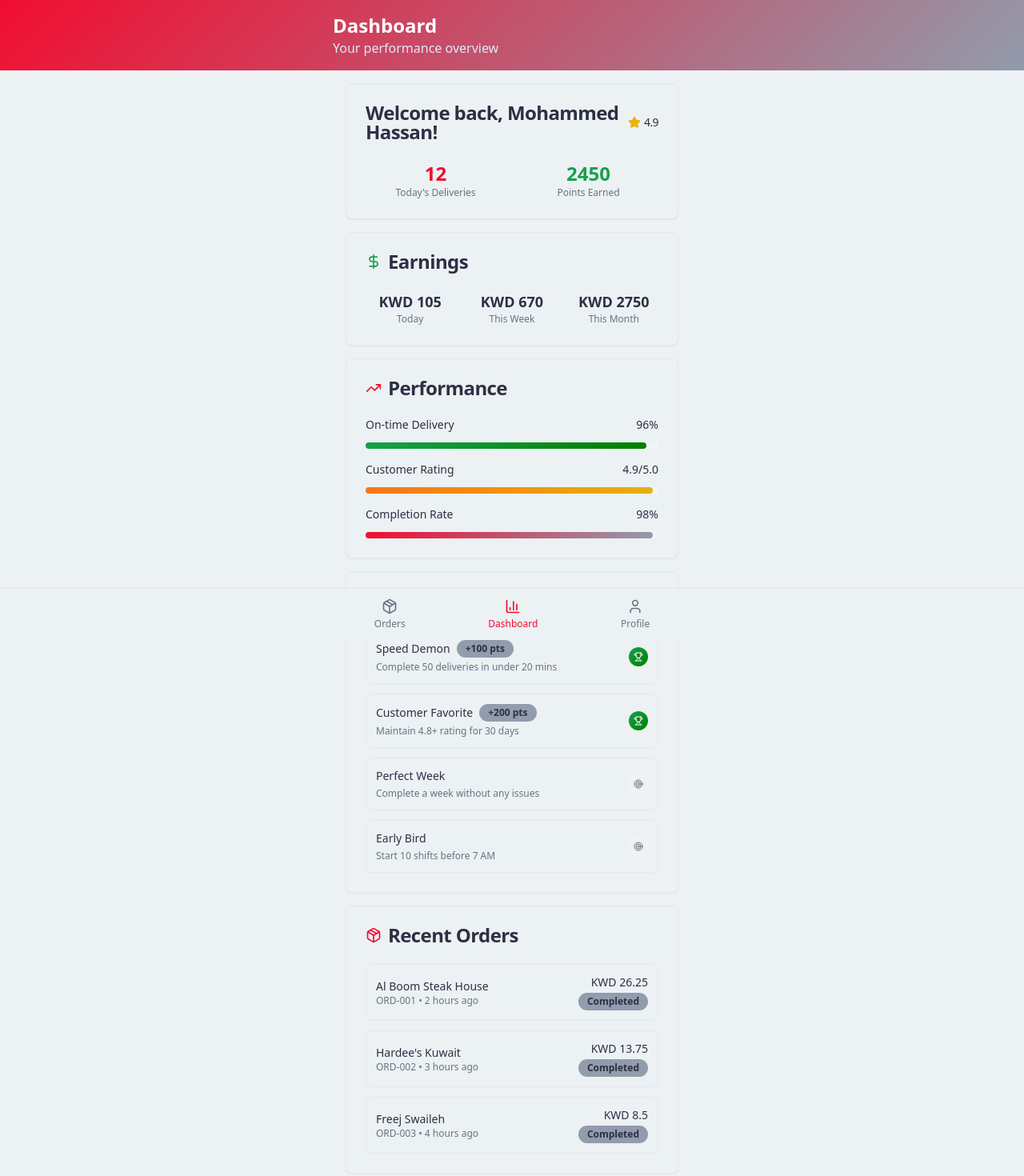
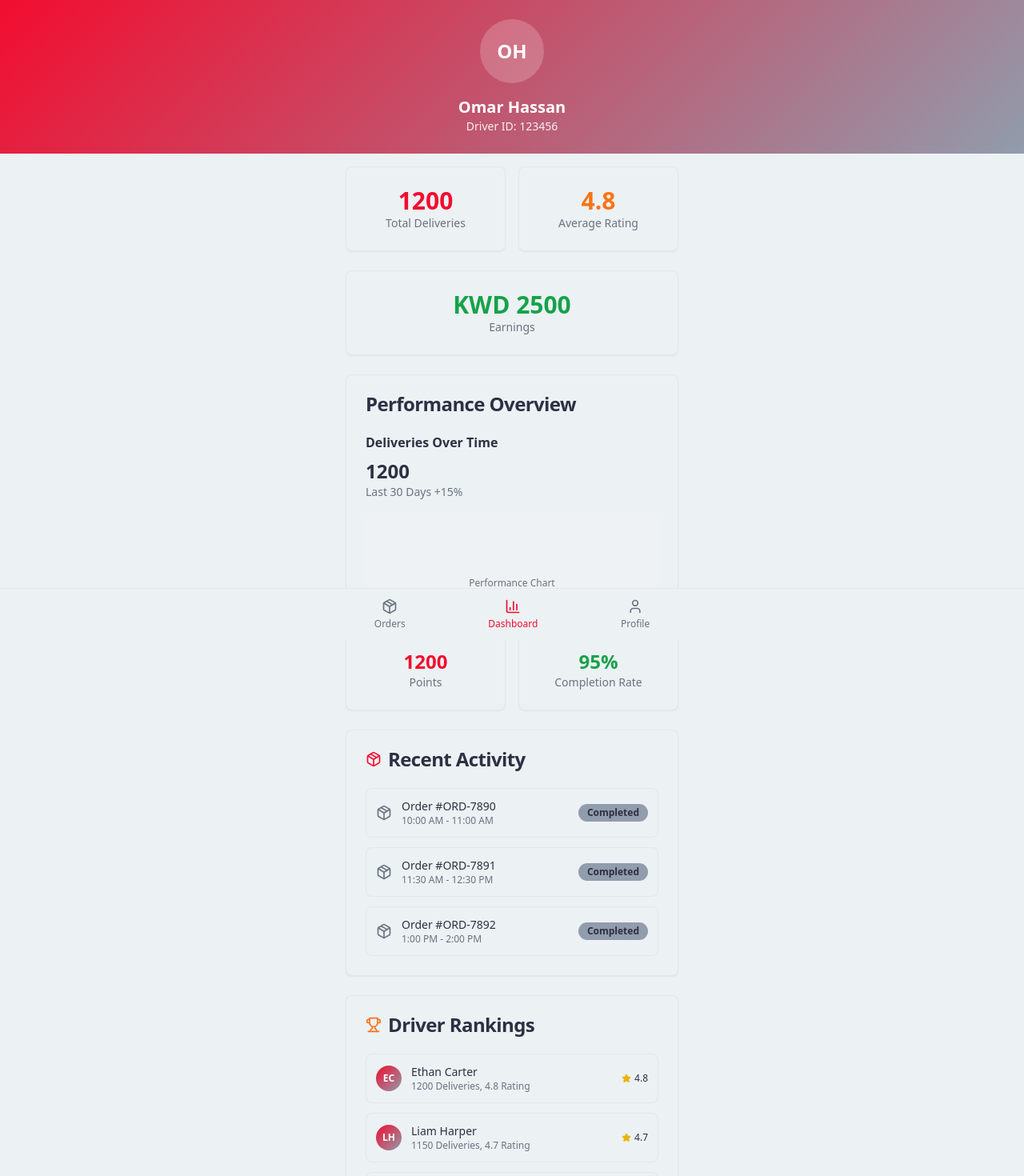
Before and after one commit to sedra-asrawi/wasel-flow-ai, a React (Vite) app: page /dashboard in a window 1280 px wide. Shown: the top 1470 px of the page at 80% size. Built offline with nearby package versions, Linux system fonts and the light colour scheme.

Commit message:
Update UI to match design
Updated the UI to match the provided design, including changes to the driver profile, driver rating, and driver dashboard screens.

```diff
--- a/src/pages/DashboardPage.tsx
+++ b/src/pages/DashboardPage.tsx
@@ -14,209 +14,167 @@ import {
 
 const DashboardPage = () => {
   const driverStats = {
-    name: "Mohammed Hassan",
-    rating: 4.9,
-    totalDeliveries: 847,
-    todayDeliveries: 12,
-    points: 2450,
+    name: "Omar Hassan",
+    driverId: "123456",
+    rating: 4.8,
+    totalDeliveries: 1200,
+    points: 1200,
     earnings: {
+      total: 2500,
       today: 105,
       week: 670,
       month: 2750
     },
     performance: {
+      completionRate: 95,
       onTimeRate: 96,
-      customerRating: 4.9,
-      completionRate: 98
+      customerRating: 4.8
     }
   };
 
-  const achievements = [
-    { title: "Speed Demon", description: "Complete 50 deliveries in under 20 mins", points: 100, achieved: true },
-    { title: "Customer Favorite", description: "Maintain 4.8+ rating for 30 days", points: 200, achieved: true },
-    { title: "Perfect Week", description: "Complete a week without any issues", points: 150, achieved: false },
-    { title: "Early Bird", description: "Start 10 shifts before 7 AM", points: 75, achieved: false }
+  const recentActivity = [
+    { id: "ORD-7890", time: "10:00 AM - 11:00 AM", status: "completed" },
+    { id: "ORD-7891", time: "11:30 AM - 12:30 PM", status: "completed" },
+    { id: "ORD-7892", time: "1:00 PM - 2:00 PM", status: "completed" }
   ];
 
-  const recentOrders = [
-    { id: "ORD-001", restaurant: "Al Boom Steak House", amount: 26.250, time: "2 hours ago", status: "completed" },
-    { id: "ORD-002", restaurant: "Hardee's Kuwait", amount: 13.750, time: "3 hours ago", status: "completed" },
-    { id: "ORD-003", restaurant: "Freej Swaileh", amount: 8.500, time: "4 hours ago", status: "completed" }
+  const driverRankings = [
+    { name: "Ethan Carter", deliveries: 1200, rating: 4.8 },
+    { name: "Liam Harper", deliveries: 1150, rating: 4.7 },
+    { name: "Noah Bennett", deliveries: 1100, rating: 4.6 }
   ];
 
   return (
     <div className="min-h-screen bg-background pb-20">
       {/* Header */}
-      <header className="bg-gradient-primary text-white p-4">
-        <div className="max-w-md mx-auto">
-          <h1 className="text-2xl font-bold">Dashboard</h1>
-          <p className="text-blue-100">Your performance overview</p>
+      <header className="bg-gradient-primary text-white p-6">
+        <div className="max-w-md mx-auto text-center">
+          <div className="w-20 h-20 bg-white/20 rounded-full mx-auto mb-4 flex items-center justify-center">
+            <span className="text-2xl font-bold text-white">
+              {driverStats.name.split(" ").map(n => n[0]).join("")}
+            </span>
+          </div>
+          <h1 className="text-xl font-bold">{driverStats.name}</h1>
+          <p className="text-sm opacity-90">Driver ID: {driverStats.driverId}</p>
         </div>
       </header>
 
-      <div className="max-w-md mx-auto p-4 space-y-4">
-        {/* Driver Overview */}
+      <div className="max-w-md mx-auto p-4 space-y-6">
+        {/* Key Metrics */}
+        <div className="grid grid-cols-2 gap-4">
+          <Card className="text-center">
+            <CardContent className="pt-6">
+              <div className="text-3xl font-bold text-primary">{driverStats.totalDeliveries}</div>
+              <div className="text-sm text-muted-foreground">Total Deliveries</div>
+            </CardContent>
+          </Card>
+          <Card className="text-center">
+            <CardContent className="pt-6">
+              <div className="text-3xl font-bold text-wasel-orange">{driverStats.rating}</div>
+              <div className="text-sm text-muted-foreground">Average Rating</div>
+            </CardContent>
+          </Card>
+        </div>
+
+        {/* Earnings */}
+        <Card className="text-center">
+          <CardContent className="pt-6">
+            <div className="text-3xl font-bold text-wasel-green">KWD {driverStats.earnings.total}</div>
+            <div className="text-sm text-muted-foreground">Earnings</div>
+          </CardContent>
+        </Card>
+
+        {/* Performance Overview */}
         <Card>
           <CardHeader>
-            <CardTitle className="flex items-center justify-between">
-              <span>Welcome back, {driverStats.name}!</span>
-              <div className="flex items-center gap-1">
-                <Star className="h-4 w-4 text-yellow-500 fill-current" />
-                <span className="text-sm font-medium">{driverStats.rating}</span>
-              </div>
-            </CardTitle>
+            <CardTitle>Performance Overview</CardTitle>
           </CardHeader>
           <CardContent>
-            <div className="grid grid-cols-2 gap-4">
-              <div className="text-center">
-                <p className="text-2xl font-bold text-primary">{driverStats.todayDeliveries}</p>
-                <p className="text-xs text-muted-foreground">Today's Deliveries</p>
-              </div>
-              <div className="text-center">
-                <p className="text-2xl font-bold text-wasel-green">{driverStats.points}</p>
-                <p className="text-xs text-muted-foreground">Points Earned</p>
+            <div className="space-y-4">
+              <div>
+                <h4 className="font-semibold mb-2">Deliveries Over Time</h4>
+                <div className="text-2xl font-bold">{driverStats.totalDeliveries}</div>
+                <div className="text-sm text-muted-foreground">Last 30 Days +15%</div>
+                <div className="mt-4 h-24 bg-muted/50 rounded-lg flex items-end justify-center">
+                  <div className="text-xs text-muted-foreground">Performance Chart</div>
+                </div>
               </div>
             </div>
           </CardContent>
         </Card>
 
-        {/* Earnings */}
+        {/* Points & Completion Rate */}
+        <div className="grid grid-cols-2 gap-4">
+          <Card className="text-center">
+            <CardContent className="pt-6">
+              <div className="text-2xl font-bold text-primary">{driverStats.points}</div>
+              <div className="text-sm text-muted-foreground">Points</div>
+            </CardContent>
+          </Card>
+          <Card className="text-center">
+            <CardContent className="pt-6">
+              <div className="text-2xl font-bold text-wasel-green">{driverStats.performance.completionRate}%</div>
+              <div className="text-sm text-muted-foreground">Completion Rate</div>
+            </CardContent>
+          </Card>
+        </div>
+
+        {/* Recent Activity */}
         <Card>
           <CardHeader>
             <CardTitle className="flex items-center gap-2">
-              <DollarSign className="h-5 w-5 text-wasel-green" />
-              Earnings
-            </CardTitle>
-          </CardHeader>
-          <CardContent>
-            <div className="grid grid-cols-3 gap-4 text-center">
-              <div>
-                <p className="text-lg font-bold">KWD {driverStats.earnings.today}</p>
-                <p className="text-xs text-muted-foreground">Today</p>
-              </div>
-              <div>
-                <p className="text-lg font-bold">KWD {driverStats.earnings.week}</p>
-                <p className="text-xs text-muted-foreground">This Week</p>
-              </div>
-              <div>
-                <p className="text-lg font-bold">KWD {driverStats.earnings.month}</p>
-                <p className="text-xs text-muted-foreground">This Month</p>
-              </div>
-            </div>
-          </CardContent>
-        </Card>
-
-        {/* Performance Metrics */}
-        <Card>
-          <CardHeader>
-            <CardTitle className="flex items-center gap-2">
-              <TrendingUp className="h-5 w-5 text-primary" />
-              Performance
-            </CardTitle>
-          </CardHeader>
-          <CardContent className="space-y-4">
-            <div className="space-y-3">
-              <div className="flex justify-between items-center">
-                <span className="text-sm">On-time Delivery</span>
-                <span className="text-sm font-medium">{driverStats.performance.onTimeRate}%</span>
-              </div>
-              <div className="w-full bg-muted rounded-full h-2">
-                <div
-                  className="bg-gradient-success h-2 rounded-full"
-                  style={{ width: `${driverStats.performance.onTimeRate}%` }}
-                ></div>
-              </div>
-            </div>
-
-            <div className="space-y-3">
-              <div className="flex justify-between items-center">
-                <span className="text-sm">Customer Rating</span>
-                <span className="text-sm font-medium">{driverStats.performance.customerRating}/5.0</span>
-              </div>
-              <div className="w-full bg-muted rounded-full h-2">
-                <div
-                  className="bg-gradient-warning h-2 rounded-full"
-                  style={{ width: `${(driverStats.performance.customerRating / 5) * 100}%` }}
-                ></div>
-              </div>
-            </div>
-
-            <div className="space-y-3">
-              <div className="flex justify-between items-center">
-                <span className="text-sm">Completion Rate</span>
-                <span className="text-sm font-medium">{driverStats.performance.completionRate}%</span>
-              </div>
-              <div className="w-full bg-muted rounded-full h-2">
-                <div
-                  className="bg-gradient-primary h-2 rounded-full"
-                  style={{ width: `${driverStats.performance.completionRate}%` }}
-                ></div>
-              </div>
-            </div>
-          </CardContent>
-        </Card>
-
-        {/* Achievements */}
-        <Card>
-          <CardHeader>
-            <CardTitle className="flex items-center gap-2">
-              <Trophy className="h-5 w-5 text-wasel-orange" />
-              Achievements
+              <Package className="h-5 w-5 text-primary" />
+              Recent Activity
             </CardTitle>
           </CardHeader>
           <CardContent>
             <div className="space-y-3">
-              {achievements.map((achievement, index) => (
+              {recentActivity.map((activity, index) => (
                 <div key={index} className="flex items-center justify-between p-3 rounded-lg border">
-                  <div className="flex-1">
-                    <div className="flex items-center gap-2">
-                      <h4 className="font-medium text-sm">{achievement.title}</h4>
-                      {achievement.achieved && (
-                        <Badge variant="secondary" className="text-xs">
-                          +{achievement.points} pts
-                        </Badge>
-                      )}
+                  <div className="flex items-center gap-3">
+                    <Package className="h-5 w-5 text-muted-foreground" />
+                    <div>
+                      <p className="font-medium text-sm">Order #{activity.id}</p>
+                      <p className="text-xs text-muted-foreground">{activity.time}</p>
                     </div>
-                    <p className="text-xs text-muted-foreground mt-1">{achievement.description}</p>
                   </div>
-                  <div className="ml-3">
-                    {achievement.achieved ? (
-                      <div className="w-6 h-6 bg-gradient-success rounded-full flex items-center justify-center">
-                        <Trophy className="h-3 w-3 text-white" />
-                      </div>
-                    ) : (
-                      <div className="w-6 h-6 border-2 border-muted rounded-full flex items-center justify-center">
-                        <Target className="h-3 w-3 text-muted-foreground" />
-                      </div>
-                    )}
-                  </div>
+                  <Badge variant="secondary" className="text-xs">
+                    Completed
+                  </Badge>
                 </div>
               ))}
             </div>
           </CardContent>
         </Card>
 
-        {/* Recent Orders */}
+        {/* Driver Rankings */}
         <Card>
           <CardHeader>
             <CardTitle className="flex items-center gap-2">
-              <Package className="h-5 w-5 text-primary" />
-              Recent Orders
+              <Trophy className="h-5 w-5 text-wasel-orange" />
+              Driver Rankings
             </CardTitle>
           </CardHeader>
           <CardContent>
             <div className="space-y-3">
-              {recentOrders.map((order, index) => (
+              {driverRankings.map((driver, index) => (
                 <div key={index} className="flex items-center justify-between p-3 rounded-lg border">
-                  <div>
-                    <p className="font-medium text-sm">{order.restaurant}</p>
-                    <p className="text-xs text-muted-foreground">{order.id} • {order.time}</p>
+                  <div className="flex items-center gap-3">
+                    <div className="w-8 h-8 bg-gradient-primary rounded-full flex items-center justify-center">
+                      <span className="text-xs font-bold text-white">
+                        {driver.name.split(" ").map(n => n[0]).join("")}
+                      </span>
+                    </div>
+                    <div>
+                      <p className="font-medium text-sm">{driver.name}</p>
+                      <p className="text-xs text-muted-foreground">{driver.deliveries} Deliveries, {driver.rating} Rating</p>
+                    </div>
                   </div>
                   <div className="text-right">
-                    <p className="font-medium text-sm">KWD {order.amount}</p>
-                    <Badge variant="secondary" className="text-xs">
-                      Completed
-                    </Badge>
+                    <div className="flex items-center gap-1">
+                      <Star className="h-3 w-3 text-yellow-500 fill-current" />
+                      <span className="text-xs font-medium">{driver.rating}</span>
+                    </div>
                   </div>
                 </div>
               ))}
```
